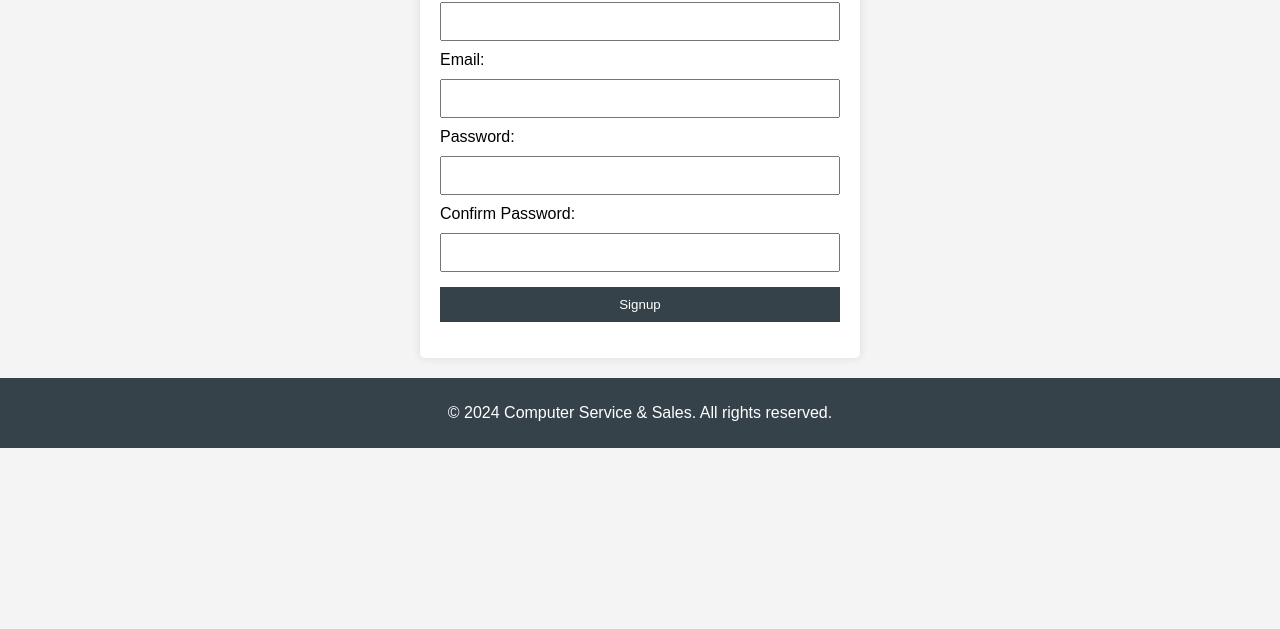
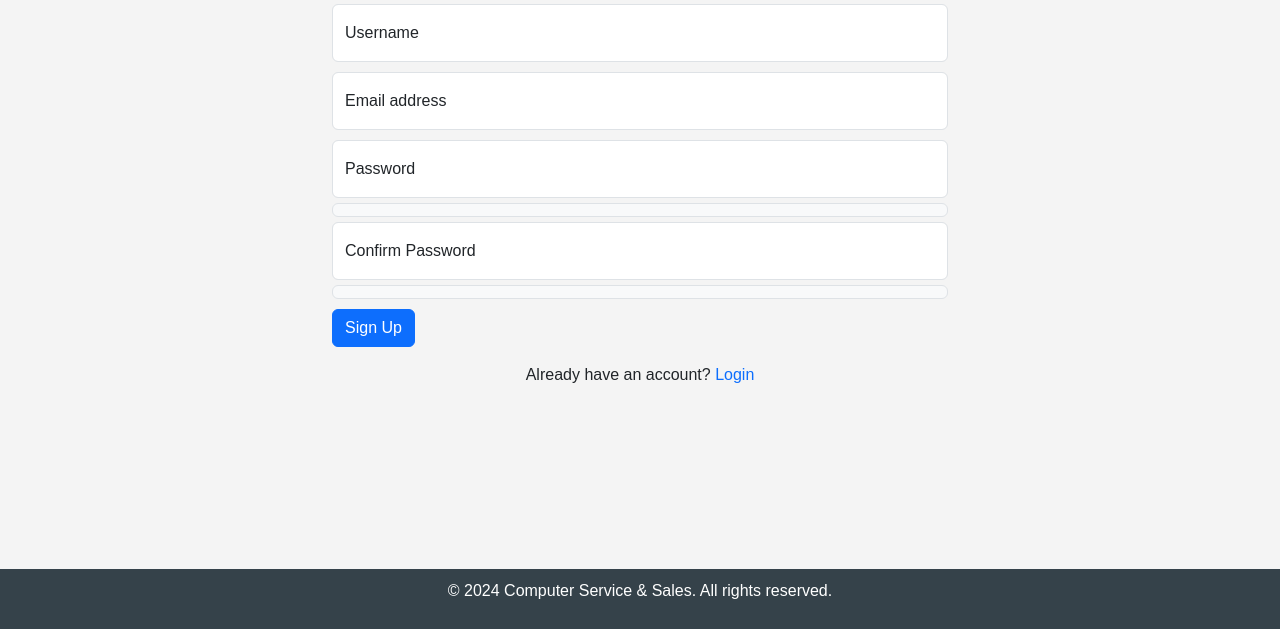
Before and after one commit to Harish0402/kutty-infotech, a plain HTML site: page Pages/signup.html in a window 1280 px wide. Shown: the part 171-800 px from the top of the page. Drawn offline with nearby package versions, Linux system fonts and the light colour scheme.

Commit message:
Editted By Harish

```diff
--- a/Pages/signup.html
+++ b/Pages/signup.html
@@ -4,6 +4,12 @@
     <meta charset="UTF-8">
     <meta name="viewport" content="width=device-width, initial-scale=1.0">
     <title>Signup</title>
+    <link href="https://cdn.jsdelivr.net/npm/bootstrap@5.3.3/dist/css/bootstrap.min.css" rel="stylesheet" integrity="sha384-QWTKZyjpPEjISv5WaRU9OFeRpok6YctnYmDr5pNlyT2bRjXh0JMhjY6hW+ALEwIH" crossorigin="anonymous">
+    <script src="https://cdn.jsdelivr.net/npm/bootstrap@5.3.3/dist/js/bootstrap.bundle.min.js" integrity="sha384-YvpcrYf0tY3lHB60NNkmXc5s9fDVZLESaAA55NDzOxhy9GkcIdslK1eN7N6jIeHz" crossorigin="anonymous"></script>
+
+    <script src="https://code.jquery.com/jquery-3.5.1.slim.min.js"></script>
+    <script src="https://cdn.jsdelivr.net/npm/@popperjs/core@2.5.2/dist/umd/popper.min.js"></script>
+    <script src="https://stackpath.bootstrapcdn.com/bootstrap/4.5.2/js/bootstrap.min.js"></script>
     <link rel="stylesheet" href="">
 <style>
     body {
@@ -13,6 +19,10 @@
     background-color: #f4f4f4;
 }
 
+html,body{
+    height: 100%;
+}
+
 header {
     background: #35424a;
     color: #ffffff;
@@ -20,21 +30,14 @@ header {
     text-align: center;
 }
 
-main {
-    padding: 20px;
-    background: #ffffff;
-    max-width: 400px;
-    margin: 20px auto;
-    border-radius: 5px;
-    box-shadow: 0 0 10px rgba(0, 0, 0, 0.1);
-}
+
 
 footer {
     text-align: center;
     padding: 10px 0;
     background: #35424a;
     color: #ffffff;
-    position: relative;
+    position: absolute;
     bottom: 0;
     width: 100%;
 }
@@ -62,9 +65,12 @@ button {
     cursor: pointer;
 }
 
-button:hover {
-    background: #4a5c6b;
-}
+
+
+
+.toggle-password {
+            cursor: pointer;
+        }
 
 </style>
 </head>
@@ -73,51 +79,87 @@ button:hover {
         <h1>Create Your Account</h1>
     </header>
 
-    <main>
-        <form id="signupForm">
-            <label for="username">Username:</label>
-            <input type="text" id="username" name="username" required>
+        <div class="container mt-5 w-50">
+            <h2 class="text-center">Sign Up</h2>
+            <form onsubmit="validateForm(event)">
+                <div class="form-floating">
 
-            <label for="email">Email:</label>
-            <input type="email" id="email" name="email" required>
+                    <input type="text" class="form-control" id="username" placeholder="Enter username" required>
+                    <label for="username">Username</label>
+                </div>
+                <div class="form-floating" id="email">
+                    <input type="email" class="form-control" id="email" placeholder="name@example.com" required>
+                    <label for="floatingInput">Email address</label>
+                </div>
+                <div class="form-floating">
+                    <input type="password" class="form-control" id="password" placeholder="Password" required>
+                    <label for="password">Password</label>
+                    <span class="input-group-text toggle-password" onclick="togglePasswordVisibility()">
+                        <i id="eyeIcon" class="fas fa-eye"></i>
+                    </span>
 
-            <label for="password">Password:</label>
-            <input type="password" id="password" name="password" required>
+                </div>
+                 <div class="form-floating">
+                    <input type="password" class="form-control" id="confirmPassword" placeholder=" " required>
+                    <label for="confirmPassword">Confirm Password</label>
+                    <span class="input-group-text toggle-password" onclick="togglePasswordVisibility()">
+                        <i id="eyeIcon" class="fas fa-eye"></i>
+                    </span>
+                <button type="submit" class="btn btn-primary btn-block">Sign Up</button>
+                </div>
+            </form>
+            <div class="text-center mt-3">
+                <p>Already have an account?<a href="./login.html" class="text-decoration-none"> Login</a></p>
+            </div>
+        </div>
+    </main><br>
 
-            <label for="confirmPassword">Confirm Password:</label>
-            <input type="password" id="confirmPassword" name="confirmPassword" required>
-
-            <button type="submit">Signup</button>
-        </form>
-        <p id="message"></p>
-    </main>
-
-    <footer>
+    <footer class="">
         <p>&copy; 2024 Computer Service & Sales. All rights reserved.</p>
     </footer>
 
-    <script>
-        document.getElementById("signupForm").addEventListener("submit", function(event) {
-    event.preventDefault(); // Prevents default form submission
+    <script defer>
 
-    const username = document.getElementById("username").value;
-    const email = document.getElementById("email").value;
-    const password = document.getElementById("password").value;
-    const confirmPassword = document.getElementById("confirmPassword").value;
+function validateForm(event) {
+            event.preventDefault(); // Prevent form submission
 
-    // Simple validation
-    if (password !== confirmPassword) {
-        document.getElementById("message").textContent = "Passwords do not match.";
-        return;
-    }
+            const password = document.getElementById('password').value;
+            const confirmPassword = document.getElementById('confirmPassword').value;
 
-    // Simulate successful signup
-    document.getElementById("message").textContent = "Signup successful! You can now log in.";
+            if (password !== confirmPassword) {
+                alert("Passwords do not match.");
+            } else {
+                alert("Form submitted successfully!");
+                clearForm();
+                // Here you can add the code to submit the form
+                // e.g., using AJAX or by actually submitting the form
+            }
+        }
 
-    // Optionally: Clear the form after signup
-    this.reset();
-});
+        function togglePasswordVisibility() {
+            const passwordField = document.getElementById('password');
+            const confirmPasswordField = document.getElementById('confirmPassword');
+            const isPasswordVisible = passwordField.type === 'text';
 
-    </script>
+            passwordField.type = isPasswordVisible ? 'password' : 'text';
+            confirmPasswordField.type = isPasswordVisible ? 'password' : 'text';
+
+            const eyeIcon = document.getElementById('eyeIcon');
+            eyeIcon.classList.toggle('fa-eye', isPasswordVisible);
+            eyeIcon.classList.toggle('fa-eye-slash', !isPasswordVisible);
+        }
+
+        function clearForm() {
+            document.getElementById('username').value = '';
+            document.getElementById('password').value = '';
+            document.getElementById('confirmPassword').value = '';
+            document.getElementById('password').type = 'password';
+            document.getElementById('confirmPassword').type = 'password';
+            document.getElementById('eyeIcon').classList.remove('fa-eye-slash');
+            document.getElementById('eyeIcon').classList.add('fa-eye');
+        }
+
+   </script>
+
 </body>
 </html>
```
